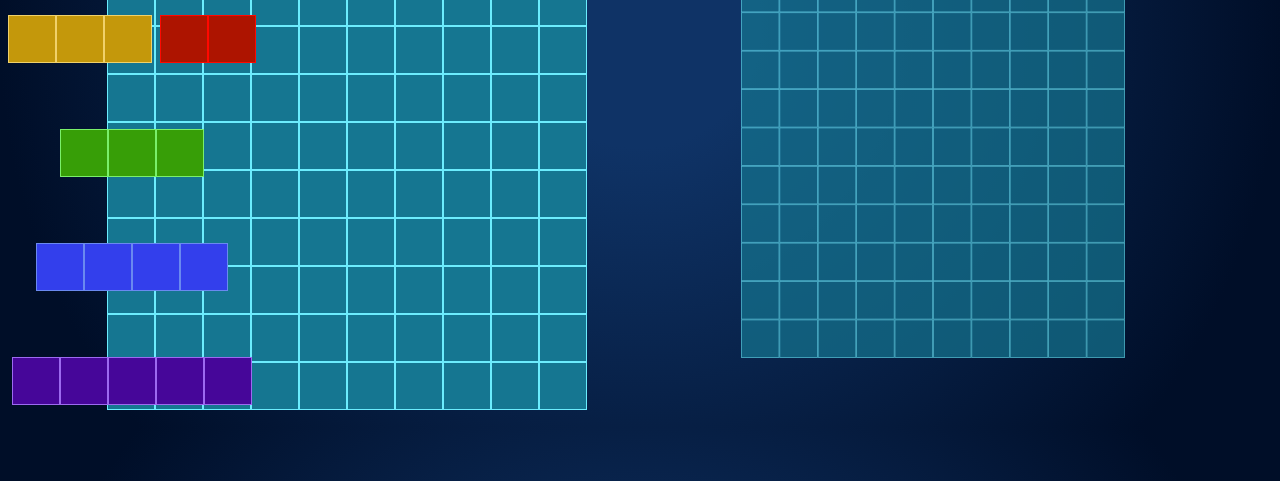
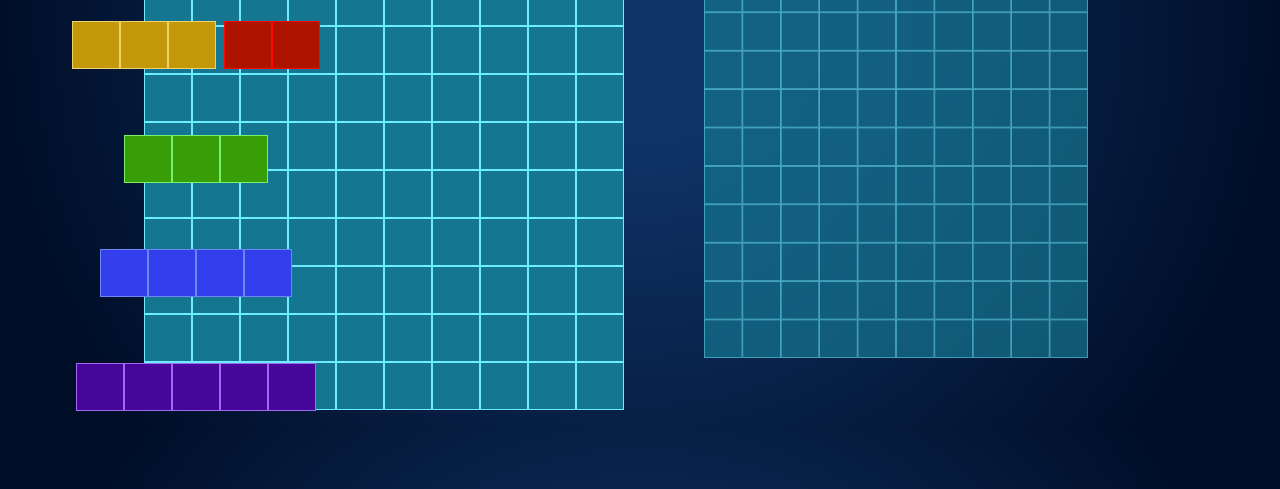
Before and after one commit to JCarlosLucio/battleship, a website built with webpack: page src/public/template.html in a window 1280 px wide. Shown: the part 373-862 px from the top of the page. Built offline with nearby package versions, Linux system fonts and the light colour scheme.

Commit message:
Update container sizes

```diff
--- a/src/styles/_content.scss
+++ b/src/styles/_content.scss
@@ -5,12 +5,12 @@
 
 .fleet-container {
   position: absolute;
-  left: 0;
+  left: 5%;
   display: flex;
   flex-direction: column;
   justify-content: space-around;
   align-items: center;
-  height: 37rem;
+  height: $cell-size*12.5;
 }
 
 .slide-out {
@@ -77,7 +77,7 @@
 .gameboards-container {
   display: flex;
   justify-content: space-evenly;
-  width: 100%;
+  width: $cell-size*22;
 }
 .gameboard {
   transition: all 1s ease;
```
